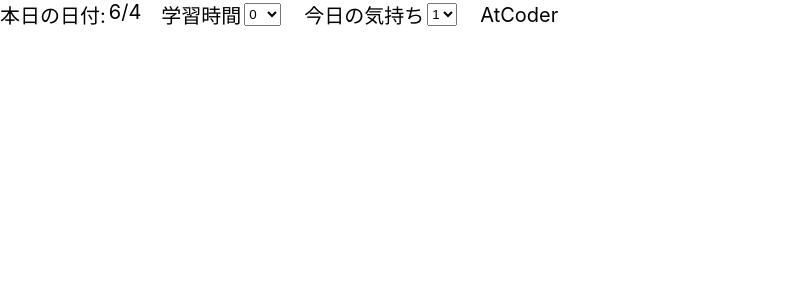
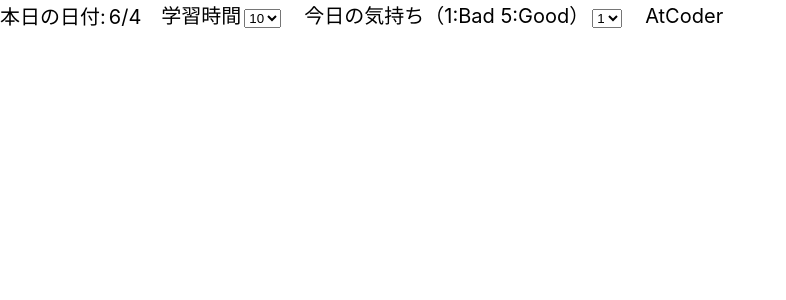
Before and after one commit to apprentice-team-3/DEV2, a React (Create React App) app in the folder nippo-kun/: page / in a window 1280 px wide. Shown: the top 300 px of the page, without its empty margins (0-786 px from the left). Built offline with nearby package versions, Linux system fonts and the light colour scheme.

Commit message:
MetaDataコンポーネント修正

```diff
--- a/nippo-kun/src/components/MetaData/index.css
+++ b/nippo-kun/src/components/MetaData/index.css
@@ -7,6 +7,7 @@
 
 .MetaData>div {
   display: flex;
+  align-items: baseline;
 }
 
 select {
--- a/nippo-kun/src/components/MetaData/index.js
+++ b/nippo-kun/src/components/MetaData/index.js
@@ -3,6 +3,10 @@ import './index.css';
 
 function MetaData() {
     const [currentDate, setCurrentDate] = useState('');
+    const [selectedHour, setSelectedHour] = useState(() => {
+        const savedHour = localStorage.getItem('defaultStudyHour');
+        return savedHour !== null ? Number(savedHour) : 10;
+    });
 
     useEffect(() => {
         const today = new Date();
@@ -13,6 +17,12 @@ function MetaData() {
         setCurrentDate(formattedDate);
     }, []);
 
+    const handleHourChange = (e) => {
+        const newHour = e.target.value;
+        setSelectedHour(newHour);
+        localStorage.setItem('defaultStudyHour', newHour);
+    };
+
     return (
         <>
             <div className='MetaData'>
@@ -22,14 +32,14 @@ function MetaData() {
                 </div>
                 <div className='time'>
                     <div>学習時間</div>
-                    <select>
+                    <select value={selectedHour} onChange={handleHourChange}>
                         {[...Array(25).keys()].map((hour) => (
                             <option key={hour} value={hour}>{hour}</option>
                         ))}
                     </select>
                 </div>
                 <div className='mind'>
-                    <div>今日の気持ち</div>
+                    <div>今日の気持ち（1:Bad 5:Good）</div>
                     <select>
                         {[1, 2, 3, 4, 5].map((value) => (
                             <option key={value} value={value}>{value}</option>
```
